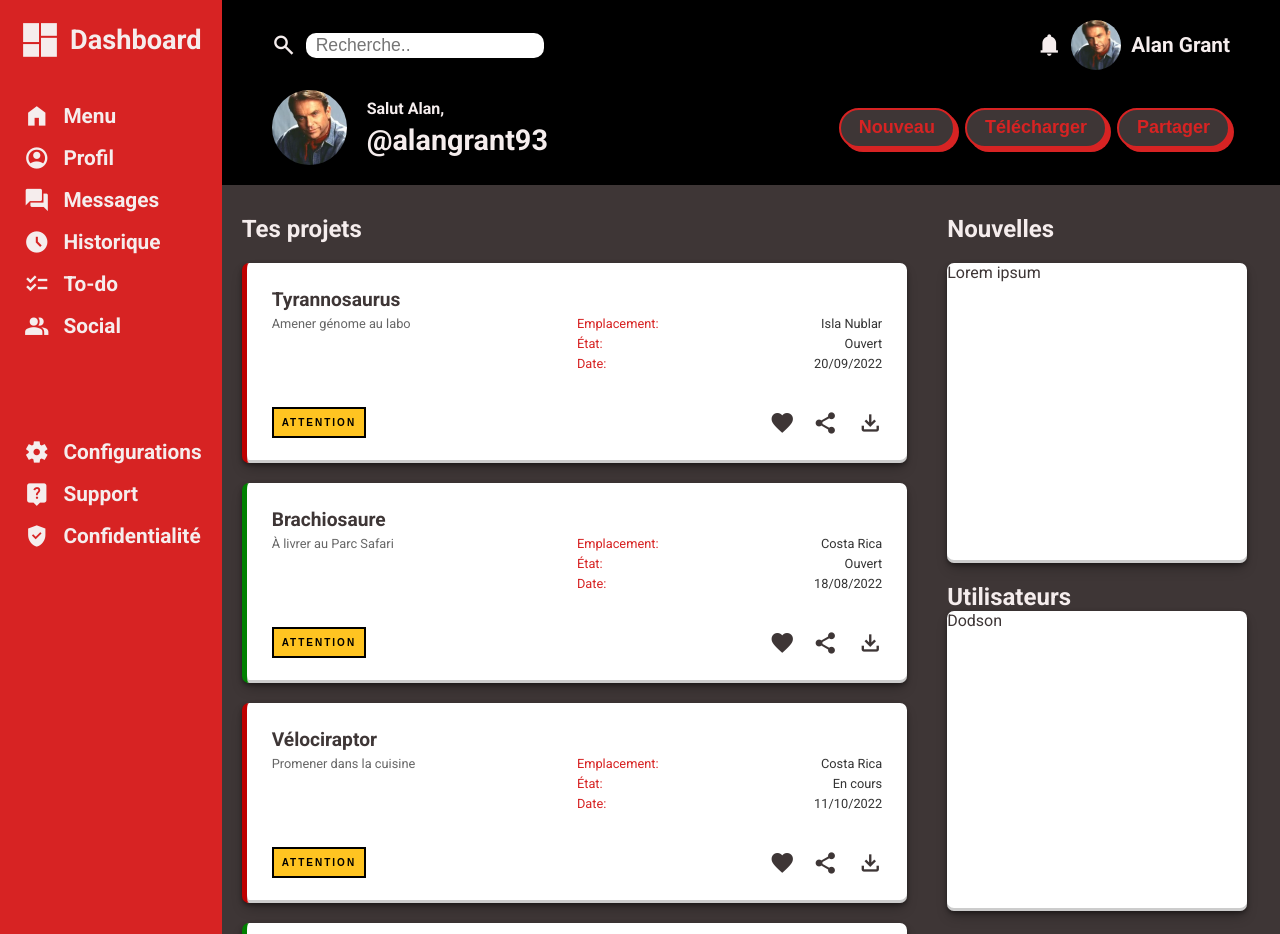
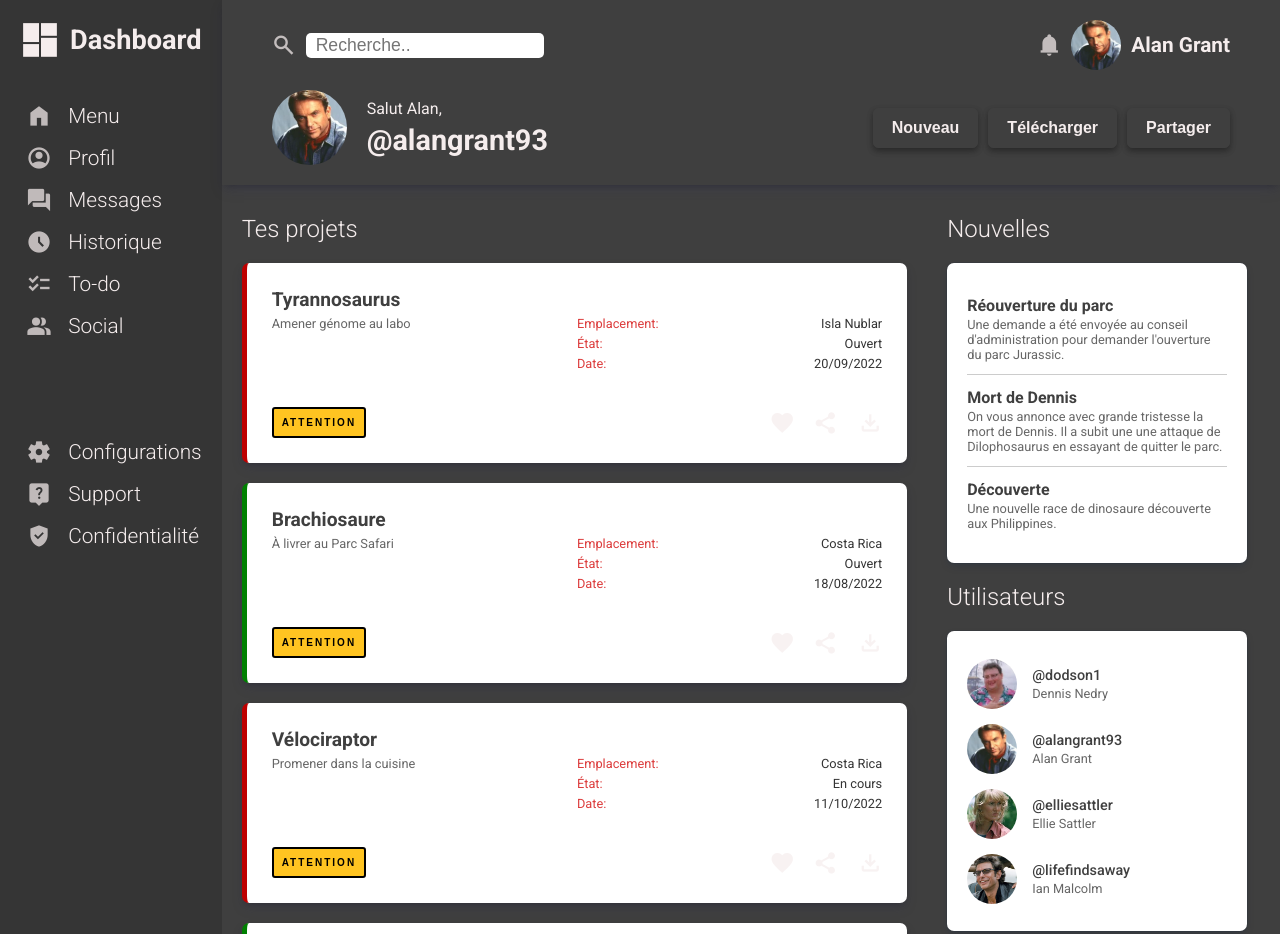
Before and after one commit to sebastienme/dashboard, a plain HTML site: page index.html in a window 1280 px wide. Shown: the top 934 px of the page. Drawn offline with nearby package versions, Linux system fonts and the light colour scheme.

Commit message:
finish the design

```diff
--- a/index.html
+++ b/index.html
@@ -39,7 +39,7 @@
             </div>
         </section>
         <section class="right">
-            <header>
+            <header class="sub-menu">
                 <div class="header-top">
                     <div class="search-div">
                         <span class="material-symbols-outlined">search</span>
@@ -199,11 +199,53 @@
                 <div class="news-sections">
                     <div class="title">Nouvelles</div>
                     <div class="news">
-                        <div class="news-card">Lorem ipsum</div>
+                        <div class="news-card">
+                            <div class="news-line">
+                                <div class="news-title">Réouverture du parc</div>
+                                <div class="news-info">Une demande a été envoyée au conseil d'administration pour demander l'ouverture du parc Jurassic.</div>
+                            </div>
+                            <div class="news-line b-top">
+                                <div class="news-title">Mort de Dennis</div>
+                                <div class="news-info">On vous annonce avec grande tristesse la mort de Dennis. Il a subit une une attaque de Dilophosaurus en essayant de quitter le parc.</div>
+                            </div>
+                            <div class="news-line b-top">
+                                <div class="news-title">Découverte</div>
+                                <div class="news-info">Une nouvelle race de dinosaure découverte aux Philippines.</div>
+                            </div>
+                        </div>
                     </div>
                     <div class="users">
                         <div class="title">Utilisateurs</div>
-                        <div class="news-card">Dodson</div>
+                        <div class="news-card">
+                            <div class="users-line">
+                                <img class="img-grant" src="images/dennis.jpg" alt="Alan-Grant">
+                                <div class="user-info">
+                                    <span class="user-tag">@dodson1</span>
+                                    <span class="user-name">Dennis Nedry</span>
+                                </div>
+                            </div>
+                            <div class="users-line">
+                                <img class="img-grant" src="images/Alan_Grant.webp" alt="Alan-Grant">
+                                <div class="user-info">
+                                    <span class="user-tag">@alangrant93</span>
+                                    <span class="user-name">Alan Grant</span>
+                                </div>
+                            </div>
+                            <div class="users-line">
+                                <img class="img-grant" src="images/esattler.jpeg" alt="Alan-Grant">
+                                <div class="user-info">
+                                    <span class="user-tag">@elliesattler</span>
+                                    <span class="user-name">Ellie Sattler</span>
+                                </div>
+                            </div>
+                            <div class="users-line">
+                                <img class="img-grant" src="images/Jeff-Goldblum-as-Dr-Ian-Malcolm-Then.webp" alt="Alan-Grant">
+                                <div class="user-info">
+                                    <span class="user-tag">@lifefindsaway</span>
+                                    <span class="user-name">Ian Malcolm</span>
+                                </div>
+                            </div>
+                        </div>
                     </div>
                 </div>
             </div>
--- a/style.css
+++ b/style.css
@@ -1,10 +1,13 @@
 @import url('https://fonts.googleapis.com/css2?family=Roboto:ital,wght@0,100;0,300;0,400;0,500;0,700;0,900;1,100;1,300;1,400;1,500;1,700;1,900&display=swap');
 
  :root {
-   --main-color: #d72323;
-   --background-col: #3e3636;
+   --main-color: #d72323e1;
+   --background-col: #3f3f3f;
+   --sub-color: #353535;
+   --funky-color: yellow;
    --text-color: #f5eded;
    --main-font: 'Roboto', sans-serif;
+   --shadow-box: rgba(50, 50, 93, 0.25) 0px 6px 12px -2px, rgba(0, 0, 0, 0.3) 0px 3px 7px -3px;
  }
 
  * {
@@ -21,11 +24,13 @@
 
  .material-symbols-outlined.icon {
     font-size: 2.5rem;
+    color: var(--text-color);
  }
 
  .material-symbols-outlined {
     text-align: center;
     align-self: center;
+    color: #f5ededb9;
     font-variation-settings:
     'FILL' 1,
     'wght' 700,
@@ -35,13 +40,12 @@
 
  .container {
     display: grid;
-    grid-template-columns: 1fr 5fr;
+    grid-template-columns: 1fr 6fr;
     height: 100vh;
  }
 
  .left {
-    background-color: var(--main-color);
-    box-shadow: rgba(9, 30, 66, 0.25) 0px 4px 8px -2px, rgba(9, 30, 66, 0.08) 0px 0px 0px 1px;
+    background-color: var(--sub-color);
  }
 
  .header-left {
@@ -67,9 +71,15 @@
  }
 
 .menu-text {
-    font-weight: 600;
+    font-weight: 300;
     align-self: center;
     font-size: 1.3rem;
+}
+
+.menu-text:hover {
+    border-right: 3px solid var(--text-color);
+    transition: 100ms;
+    cursor: pointer;
 }
 
 .config {
@@ -84,11 +94,13 @@
     grid-row: 11 / 12;
 }
 
-header {
-    background-color: black;
+.sub-menu {
+    position: relative;
     min-height: 175px;
     padding: 20px 50px 20px 50px;
     font-weight: 700;
+    background-color: var(--background-col);
+    box-shadow: var(--shadow-box);
 }
 
 .header-top {
@@ -104,7 +116,7 @@ header {
 
 header input[type=text] {
     border: none;
-    border-radius: 10px;
+    border-radius: 5px;
     font-size: 1.1rem;
     min-height: 25px;
     padding-left: 10px;
@@ -155,8 +167,13 @@ header input[type=text] {
     gap: 5px;
 }
 
+.name {
+    font-weight: 400;
+}
+
 .username {
     font-size: 1.8rem;
+    font-weight: 600;
 }
 
 .buttons-interaction {
@@ -169,25 +186,21 @@ header input[type=text] {
 
 .menu-button {
     background-color: var(--background-col);
-    border: 2px solid var(--main-color);
-    border-radius: 30px;
-    box-shadow: var(--main-color) 4px 4px 0 0;
-    color: var(--main-color);
+    border-radius: 5px;
+    box-shadow: rgba(0, 0, 0, 0.16) 0px 3px 6px, rgba(0, 0, 0, 0.23) 0px 3px 6px;
+    color: var(--text-color);
     cursor: pointer;
-    display: inline-block;
     font-weight: 600;
-    font-size: 18px;
+    font-size: 16px;
     padding: 0 18px;
     min-height: 40px;
+    border: 1px solid var(--background-col);
     text-align: center;
     text-decoration: none;
-    user-select: none;
-    -webkit-user-select: none;
-    touch-action: manipulation;
 }
 
 .menu-button:hover {
-  background-color: #fff;
+    background-color: var(--sub-color);
 }
 
 .main-section {
@@ -198,7 +211,7 @@ header input[type=text] {
 .projects {
     background-color: var(--background-col);
     display: grid;
-    grid-template-columns: repeat( auto-fit, minmax(340px, 1fr) );
+    grid-template-columns: repeat( auto-fit, minmax(340px, 1fr));
     gap: 20px;
     margin-bottom: auto;
     padding: 30px 20px 30px 20px;
@@ -207,7 +220,11 @@ header input[type=text] {
 .title {
     grid-column: 1 / -1;
     font-size: 1.5rem;
-    font-weight: 600;
+    font-weight: 300;
+}
+
+.users > .title {
+    padding-bottom: 20px;
 }
 
 .card {
@@ -217,7 +234,7 @@ header input[type=text] {
     color: var(--background-col);
     min-height: 200px;
     border-radius: 7px;
-    box-shadow: rgba(0, 0, 0, 0.4) 0px 2px 4px, rgba(0, 0, 0, 0.3) 0px 7px 13px -3px, rgba(0, 0, 0, 0.2) 0px -3px 0px inset;
+    box-shadow: var(--shadow-box);
     padding: 25px;
     gap: 5px;
 }
@@ -266,6 +283,7 @@ li {
 	cursor: pointer;
 	font-size: 10px;
     padding: 8px;
+    border-radius: 3px;
     font-weight: 900;
 	letter-spacing: 2px;
 	background: #ffc421;
@@ -313,6 +331,26 @@ li {
     border-left: 5px solid green;
 }
 
+.b-top {
+    border-top: 1px solid rgba(0, 0, 0, 0.2);
+}
+
+.news-title {
+    font-weight: 700;
+}
+
+.news-line {
+    display: flex;
+    flex-direction: column;
+    justify-content: center;
+    gap: 2px;
+}
+
+.news-info, .user-name {
+    color: rgba(0, 0, 0, 0.6);
+    font-size: 0.8rem;
+}
+
 .news-sections {
     display: grid;
     gap: 20px;
@@ -326,7 +364,28 @@ li {
     height: 300px;
     max-width: 300px;
     border-radius: 7px;
-    box-shadow: rgba(0, 0, 0, 0.4) 0px 2px 4px, rgba(0, 0, 0, 0.3) 0px 7px 13px -3px, rgba(0, 0, 0, 0.2) 0px -3px 0px inset;
+    box-shadow: rgba(9, 30, 66, 0.25) 0px 4px 8px -2px, rgba(9, 30, 66, 0.08) 0px 0px 0px 1px;
+    display: grid;
+    padding: 20px;
+}
+
+.users-line {
+    display: grid;
+    grid-template-columns: minmax(60px, 1fr) 3fr;
+    align-items: center;
+}
+
+.user-info {
+    display: flex;
+    flex-direction: column;
+    justify-content: center;
+    gap: 2px;
+    font-size: 0.9rem;
+}
+
+.user-tag {
+    font-weight: 500;
+    cursor: pointer;
 }
 
 @media (min-width: 768px) {
```
Also changed, not shown: images/Jeff-Goldblum-as-Dr-Ian-Malcolm-Then.webp (added), images/dennis.jpg (added), images/esattler.jpeg (added), 1 other file.
